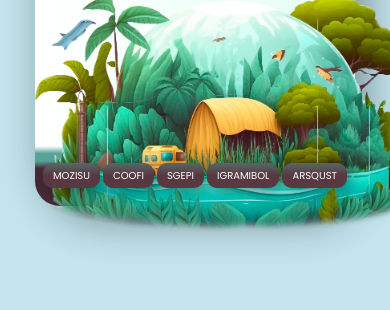
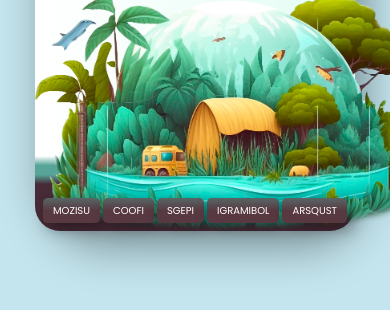
Before and after one commit to GalitskyKK/ocean_proj_, a plain HTML site: page index.html in a window 390 px wide. Shown: the part 312-622 px from the top of the page. Drawn offline with Linux system fonts and the light colour scheme.

Commit message:
last commit I hope

```diff
--- a/css/style.css
+++ b/css/style.css
@@ -177,14 +177,13 @@ button:hover {
 }
 
 .headimg {
-  /* transform:translateY(-10px); */
   width: 120%;
   margin-top: -150px;
 }
 
 .header {
   background: linear-gradient(180deg, rgba(87, 136, 107, 0), #57A598, #57A598, #472B37, #472B37, #472B37, #472B37, #472B37, #472B37);
-  padding: 15px;
+  padding:15px;
   border-radius: 0px 0px 25px 25px;
 }
 
@@ -234,16 +233,23 @@ button:hover {
   }
 
   .header {
-    padding: 10px;
+    padding: 20px;
   }
 
   .header-nav {
+    margin-bottom: -5px;
     font-size: 15px;
     gap: 5px;
   }
 
+  .header-nav-item {
+    transform: translateY(15px);
+  }
+
   .header-nav-item a {
-    padding: 5px 10px;
+    padding: 5px 15px;
+    font-size: 12px;
+    border-radius: 8px;
   }
 
   .headimg {
@@ -267,6 +273,10 @@ button:hover {
     max-width: 375px;
   }
 
+  .header {
+    margin-top: 10px;
+  }
+
   .headimg {
     margin-top: -70px;
   }
@@ -285,6 +295,12 @@ button:hover {
        font-size: 10px;
        padding: 5px 15px;
      }
+
+  .header-nav-item a {
+  padding: 5px 13px;
+  font-size: 10px;
+  border-radius: 5px;
+  }
 
 }
 
@@ -324,6 +340,16 @@ button:hover {
   .content {
     max-width: 300px;
   }
+
+  .header-nav-item a {
+    font-size: 9px;
+    padding: 5px 9px;
+  }
+
+  .header-nav-item {
+  transform: translateY(18px);
+  }
+
 }
 
 @media (max-width: 320px) {
```
